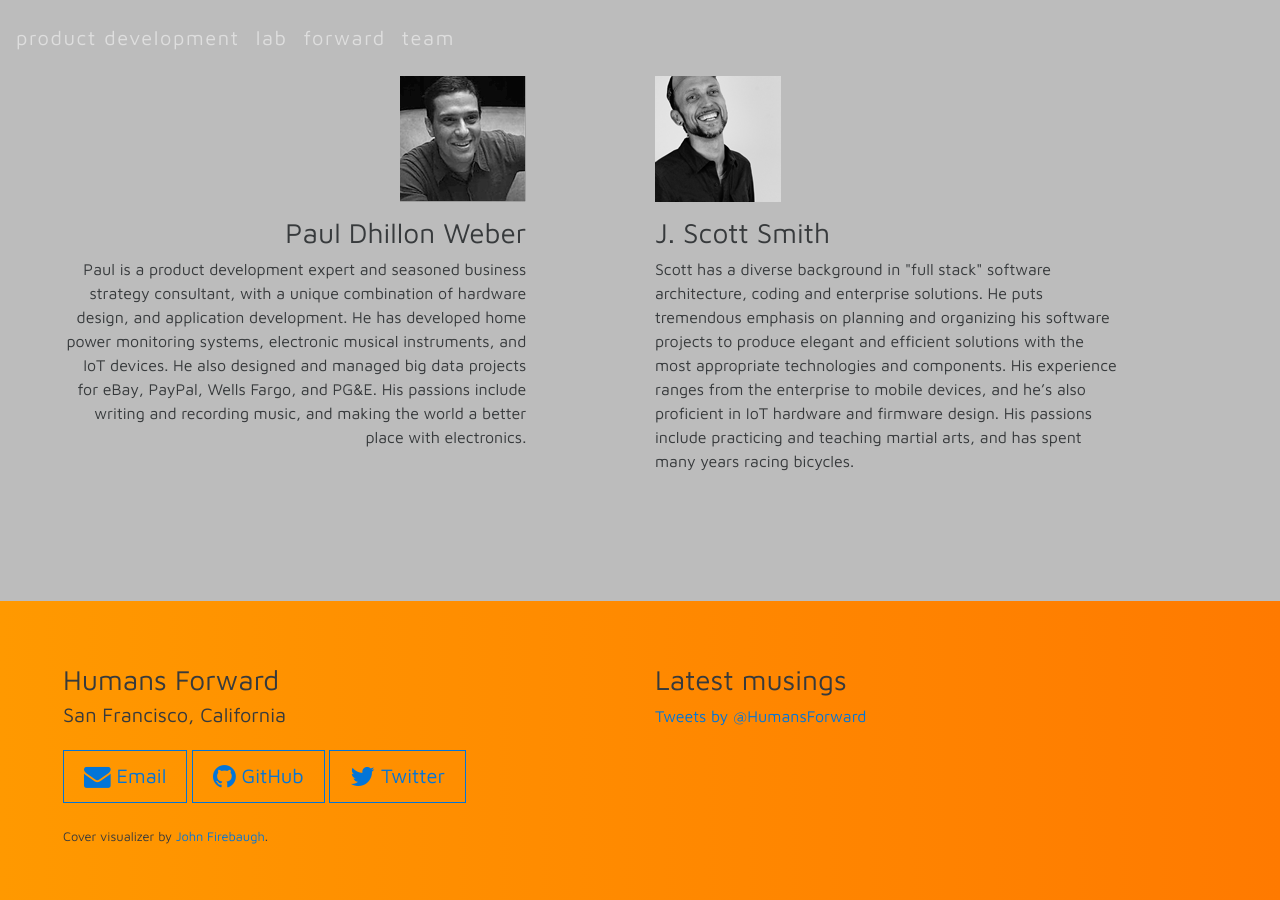
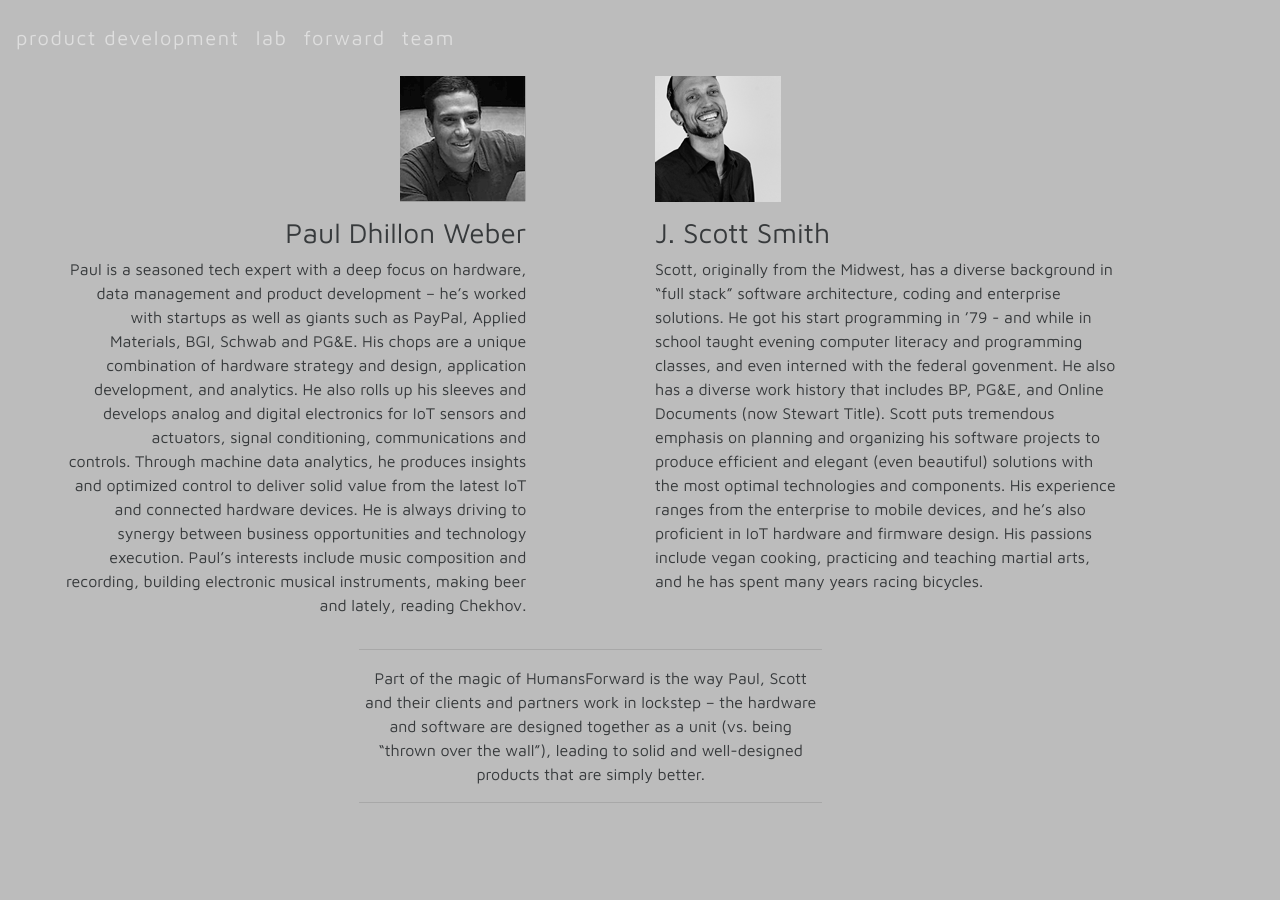
Before and after one commit to HumansForward/HumansForward.github.io, a Jekyll site: the page built from index.html, in a window 1280 px wide and 900 px high, scrolled down 4960 px. Built offline with Jekyll 4.4.1, drawn with Linux system fonts in a browser that asks for light colours; nearby versions of some CDN libraries; comment, search, counter and statistics services are not loaded.

Commit message:
Updated team bios

```diff
--- a/index.html
+++ b/index.html
@@ -234,13 +234,21 @@ title: Humans Forward
           <div class="col-xs-12 col-md-5 text-xs-left text-md-right">
             <img class="hf-img-team-member" src="{{ site.baseurl }}/assets/site/img/team/paul-bw.png" />
             <h3>Paul Dhillon Weber</h3>
-            <p>Paul is a product development expert and seasoned business strategy consultant, with a unique combination of hardware design, and application development.  He has developed home power monitoring systems, electronic musical instruments, and IoT devices.  He also designed and managed big data projects for eBay, PayPal, Wells Fargo, and PG&amp;E.  His passions include writing and recording music, and making the world a better place with electronics.</p>
+            <p>Paul is a seasoned tech expert with a deep focus on hardware, data management and product development – he’s worked with startups as well as giants such as PayPal, Applied Materials, BGI, Schwab and PG&amp;E. His chops are a unique combination of hardware strategy and design, application development, and analytics. He also rolls up his sleeves and develops analog and digital electronics for IoT sensors and actuators, signal conditioning, communications and controls. Through machine data analytics, he produces insights and optimized control to deliver solid value from the latest IoT and connected hardware devices. He is always driving to synergy between business opportunities and technology execution. Paul’s interests include music composition and recording, building electronic musical instruments, making beer and lately, reading Chekhov.</p>
           </div>
 
           <div class="col-xs-12 col-md-5 col-md-offset-1">
             <img class="hf-img-team-member" src="{{ site.baseurl }}/assets/site/img/team/scott.png" />
             <h3>J. Scott Smith</h3>
-            <p>Scott has a diverse background in "full stack" software architecture, coding and enterprise solutions. He puts tremendous emphasis on planning and organizing his software projects to produce elegant and efficient solutions with the most appropriate technologies and components. His experience ranges from the enterprise to mobile devices, and he’s also proficient in IoT hardware and firmware design. His passions include practicing and teaching martial arts, and has spent many years racing bicycles.</p>
+            <p>Scott, originally from the Midwest, has a diverse background in “full stack” software architecture, coding and enterprise solutions. He got his start programming in ’79 - and while in school taught evening computer literacy and programming classes, and even interned with the federal govenment. He also has a diverse work history that includes BP, PG&amp;E, and Online Documents (now Stewart Title). Scott puts tremendous emphasis on planning and organizing his software projects to produce efficient and elegant (even beautiful) solutions with the most optimal technologies and components. His experience ranges from the enterprise to mobile devices, and he’s also proficient in IoT hardware and firmware design. His passions include vegan cooking, practicing and teaching martial arts, and he has spent many years racing bicycles.</p>
+          </div>
+        </div>
+
+        <div class="row">
+          <div class="col-xs-12 col-md-5 col-md-offset-3 text-xs-left text-md-center">
+            <hr />
+            <p>Part of the magic of HumansForward is the way Paul, Scott and their clients and partners work in lockstep – the hardware and software are designed together as a unit (vs. being “thrown over the wall”), leading to solid and well-designed products that are simply better.</p>
+            <hr />
           </div>
         </div>
       </div>
```
Also changed, not shown: Gemfile.lock.
